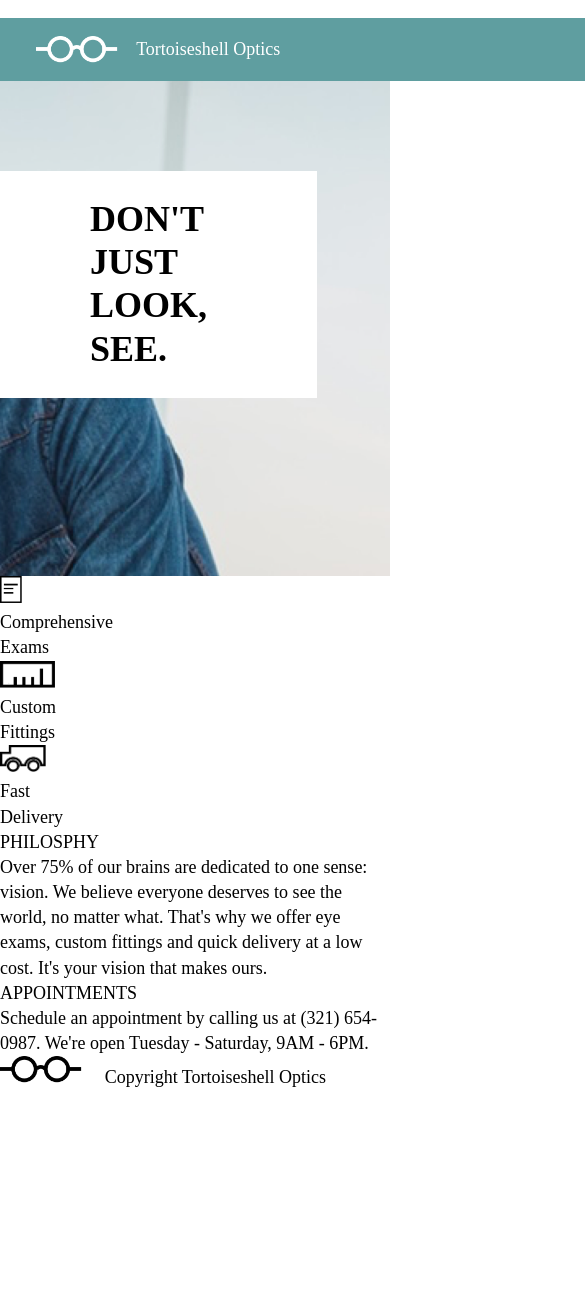
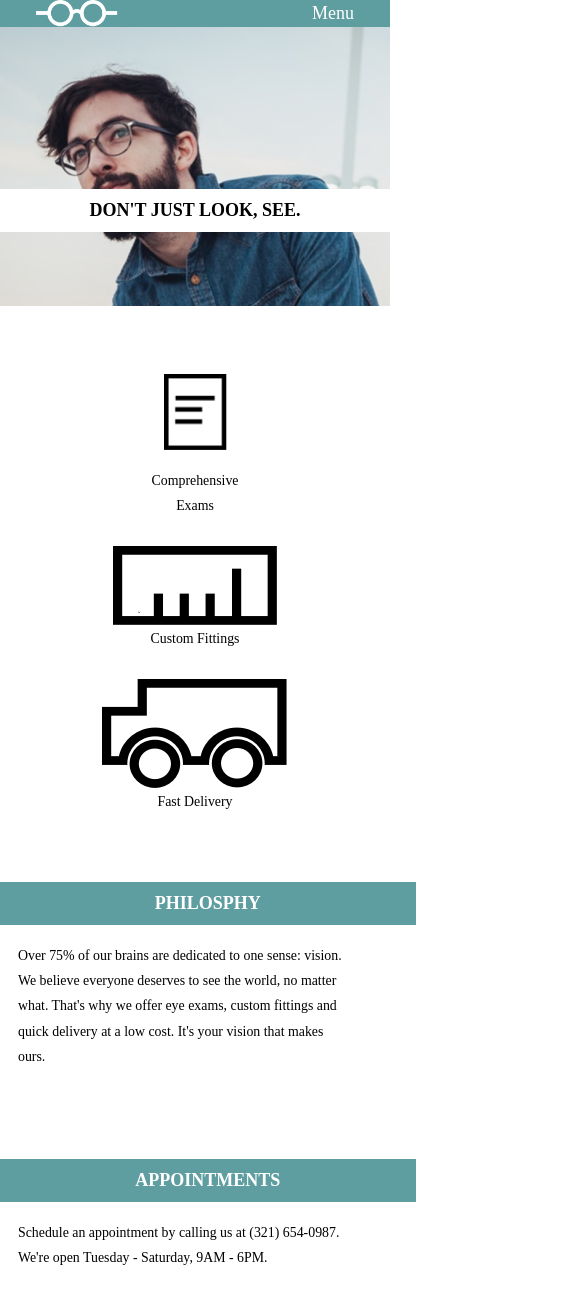
Before and after one commit to jarvis1973/tortoiseshellOptics, a plain HTML site: page index.html in a window 390 px wide. Shown: the top 1292 px of the page, 585 px wide, since content can reach past the window. Before the commit the page ends 1091 px from the top, so only its background shows below. Drawn offline with Linux system fonts and the light colour scheme.

Commit message:
send to github.

```diff
--- a/index.html
+++ b/index.html
@@ -12,68 +12,75 @@
   <body>
 
 <!-- The header Section-->
-    <div class="container">
-      <div id="top">
-        <header class="header">
-          <div id="logo">
+
+        <header>
+          <nav class="container">
+            <div>
               <img src="resources/images/logo-white.png" alt=" White Glasses">
               <span> Tortoiseshell Optics </span>
             </div>
 
-          <nav id="nav">
+            <div class="menu">
               <ul>
                 <li> <a href="#"> Services </a>  </li>
                 <li> <a href="#"> Products </a>  </li>
                 <li> <a href="#"> Contact </a>  </li>
               </ul>
 
-            <ul id="menu">
+              <ul class="truncated-menu">
                 <li> Menu </li>
               </ul>
+            </div>
           </nav>
-        </header>
 
-        <section id="see">
-          <span > DON'T JUST LOOK, SEE. </span>
-        </section>
+          <div class="flex container">
+            <div class="main-banner">
+              <h1> DON'T JUST LOOK, SEE. </h1>
             </div>
           </div>
 
+        </header>
+
   <!-- The Main Section -->
-    <div class="container">
-      <div id="center">
-        <section>
-          <img src="resources/images/paper-icon.png" alt=" paper icon ">
-          <p> Comprehensive </br> Exams </p>
 
-          <img src="resources/images/ruler-icon.png" alt="ruler icon">
-          <p> Custom </br> Fittings</p>
+        <section class="supporting">
 
+          <div class="service">
+            <img src="resources/images/paper-icon.png" class="paper-icon" alt=" paper icon ">
+            <div> Comprehensive Exams </div>
+          </div>
+
+          <div class="service">
+            <img src="resources/images/ruler-icon.png"  alt="ruler icon">
+            <div> Custom Fittings</div>
+          </div>
+
+          <div class="service">
             <img src="resources/images/truck-icon.png" alt="truck icon">
-          <p> Fast </br> Delivery </p>
+            <div> Fast Delivery </div>
+          </div>
         </section>
 
-        <section>
-          <h3> PHILOSPHY </h3>
+        <section class="supporting container">
+
+          <div class="info">
+            <div class="title"> PHILOSPHY </div>
             <p> Over 75% of our brains are dedicated to one sense: vision. We believe everyone deserves to see the world,
             no matter what. That's why we offer eye exams, custom fittings and quick delivery at a low cost. It's your
             vision that makes ours. </p>
-
-          <h3> APPOINTMENTS </h3>
-          <p> Schedule an appointment by calling us at (321) 654-0987. We're open Tuesday - Saturday, 9AM - 6PM. </p>
-        </section>
-      </div>
           </div>
 
+          <div class="info">
+            <div class="title"> APPOINTMENTS </div>
+            <p> Schedule an appointment by calling us at (321) 654-0987. We're open Tuesday - Saturday, 9AM - 6PM. </p>
+          </div>
+        </section>
+
 <!-- The Footer Section -->
-    <div class="container">
-      <div id="bottom">
-        <footer>
+        <footer class="container">
           <img src="resources/images/logo-black.png" alt=" black Glasses">
-          <span> Copyright Tortoiseshell Optics </span>
+          <div> Copyright Tortoiseshell Optics </div>
         </footer>
-      </div>
-    </div>
 
   </body>
 </html>
--- a/resources/css/style.css
+++ b/resources/css/style.css
@@ -1,63 +1,68 @@
 /* Gobal Attributes */
   html {
     font-size: 18px;
+    font:helvetica;
+    background-color: white;
   }
 
   /* The Body Section */
   body {
-  font:helvetica;
+    line-height: 1.4rem;
   }
 
   .container {
-  line-height: 1.4;
+    max-width: 960px;
+    margin: auto;
+  }
+
+  .flex {
+   display: flex;
  }
 
 /* The Header Section */
-  #top {
+  header {
     height: 31rem;
+    padding-top: 1rem;
     background-image: url("../../resources/images/glasses-bg.png");
     background-repeat: no-repeat;
     background-position: center;
     background-size: cover;
   }
 
-  header {
-    padding: 1rem 2rem;
-    padding-top: 1rem;
-    width: 960px;
-    height: auto;
-    margin-top: 1rem;
-    margin-bottom: 5rem;
+  h1 {
+    font-size: 2rem;
+    font-weight: bold;
+    margin: .67em o;
+  }
+
+  nav {
+    display: flex;
+    align-items: center;
+    justify-content: space-between;
+    padding-top: 1rem 0;
     background-color: cadetblue;
     font-size: 1rem;
     color: white;
   }
 
-  #logo {
+  nav div {
     display: flex;
     align-items: center;
-    font-size: 1rem;
   }
 
-  img {
+  nav img {
     height: 1.5rem;
-    padding-right: 1rem;
-  }
-
-  #nav {
-    float: right;
+    margin-left: 2rem;
+    margin-right: 1rem;
    }
 
   ul {
-      vertical-align: middle;
+    margin-right: 1rem;
   }
 
-   #menu {
-    display: none;
-  }
-
-  li {
-    display: inline-flex;
+  ul li {
+    display: inline;
+    padding: 0 1rem;
   }
 
   a {
@@ -65,21 +70,171 @@ body {
     color: white;
   }
 
-  #see {
-    margin-top: 5rem;
-    max-width: 35%;
-    padding: 1.5rem 5rem;
-    background-color: white;
+  .truncated-menu {
+   display: none;
  }
 
-  #see span {
+  header .flex {
+    justify-content: flex-end;
+  }
+
+  .main-banner {
+    background-color: white;
+    display: inline-block;
+    padding: 0.75rem 5rem;
+    margin-top: 10rem;
+    margin-right: -2rem;
+    line-height: 2.4rem;
+  }
+
+  @media only screen and (max-width: 1024px) {
+    header {
+      padding-top: 0;
+      height: 22rem;
+    }
+
+    nav.container {
+      max-width: 100%;
+    }
+
+    .main-banner {
+      padding: 0.75rem 4rem;
+      margin-top: 5rem;
+      margin-right: 2rem;
+    }
+
+    .main-banner h1 {
+      font-size: 1.33rem;
+    }
+  }
+
+  @media only screen and (max-width: 700px) {
+    .menu ul {
+      display: none;
+    }
+
+    .menu ul.truncated-menu {
+      display: block;
+    }
+  }
+
+  @media only screen and (max-width: 560px) {
+    header div span {
+      display: none;
+    }
+
+    header {
+      background-position: 20%;
+      height: 17rem;
+    }
+
+    .main-banner {
+      padding: 0 1rem;
+      margin: 9rem auto 0 auto;
+      width: 100%;
+      text-align: center;
+    }
+
+    .main-banner h1 {
+      font-size: 1rem;
+    }
+  }
+
+  /* The Main Section */
+  .supporting {
+    display: flex;
+    justify-content: center;
+  }
+
+  @media only screen and (max-width: 560px) {
+  .supporting {
+    flex-direction: column;
+    align-items: center;
+    justify-content: flex-start;
+    margin-top: 3rem;
+  }
+}
+
+  .service {
+    display: flex;
+    flex-direction: column;
+    justify-content: space-between;
+    align-items: center;
+    text-align: center;
+    margin: 3rem;
+    width: 5rem;
+    height: 8rem;
+  }
+
+  .service img.paper-icon {
+      width: 3.5rem;
+      margin-bottom: 1rem;
+  }
+
+  @media only screen and (max-width: 560px) {
+  .service {
+    height: auto;
+    margin: .77rem;
+    font-size: .77rem;
+  }
+}
+
+  .info {
+    width: 35%;
+    margin-right: 5%;
+    margin-bottom: 4rem;
+  }
+
+  .info p {
+    padding: 1rem 0;
+  }
+
+  .title {
+    background: cadetblue;
+    padding: 0.5rem 1.25rem;
     font-weight: bold;
-    font-size: 2rem;
-    line-height: 1.2;
+    color: white;
+    max-width: 10rem;
+  }
+
+  @media only screen and (max-width: 560px) {
+  .info {
+    width: auto;
+  }
+
+  .info .title {
+    width: 100%;
+    max-width: 100%;
+    text-align: center;
+  }
+
+  .info p {
+    padding: 1rem;
+    font-size: .77rem;
   }
 
 
-/* The Main Section */
+/* The Footer Section */
 
+footer {
+  background-color: azure;
+  padding: 4rem 2rem;
+  display: flex;
+  align-items: center;
+}
 
-/* The Footer Section */
+footer img {
+  height: 1.5rem;
+  margin-left: 2rem;
+  margin-right: 1rem;
+}
+
+@media only screen and (max-width: 560px) {
+  footer {
+    justify-content: center;
+  }
+
+  footer div {
+    display: none;
+  }
+}
```
Lines whose indentation alone changed are shown as unchanged.
